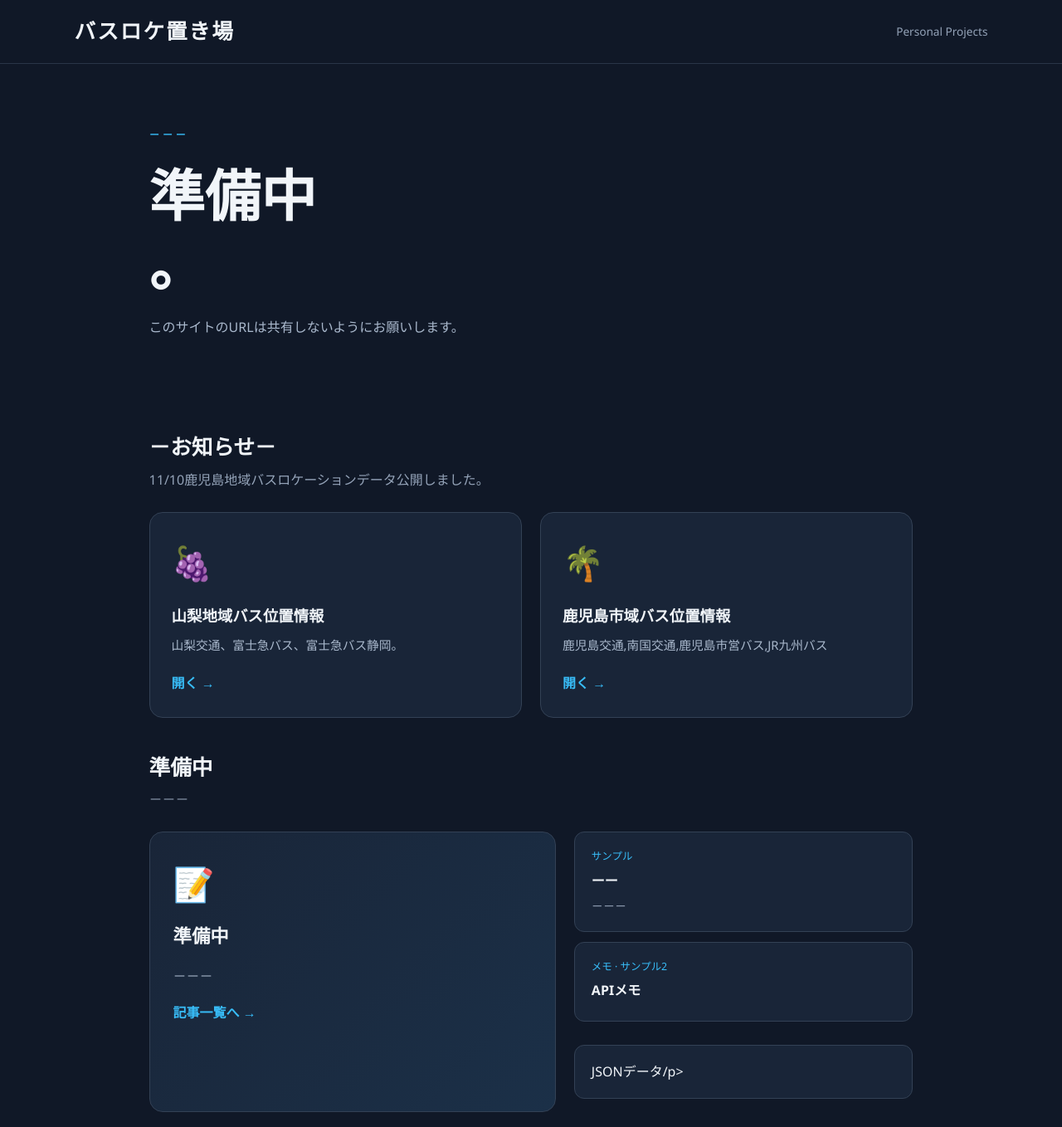
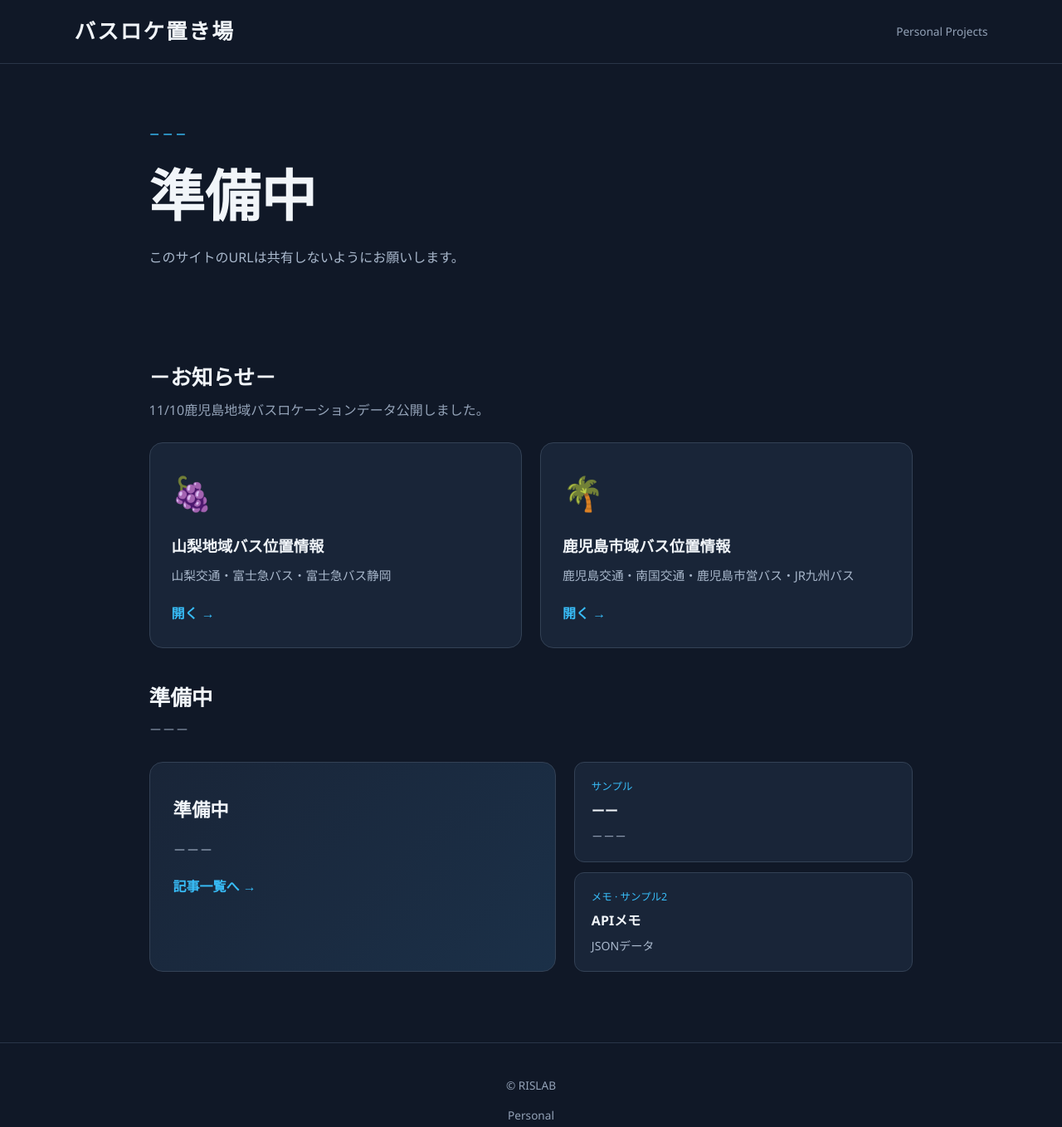
Before and after one commit to ryu1y/rislab, a plain HTML site: page index.html in a window 1280 px wide. Shown: the top 1358 px of the page at 83% size. Drawn offline with Linux system fonts and the light colour scheme.

Commit message:
Update index.html

```diff
--- a/index.html
+++ b/index.html
@@ -51,7 +51,7 @@
 
   <section class="hero">
     <div class="eyebrow">－－－</div>
-    <h1>準備中<br>。</h1>
+    <h1>準備中</h1>
     <p>このサイトのURLは共有しないようにお願いします。</p>
   </section>
 
@@ -64,7 +64,7 @@
       <a class="card" href="./yamanashi/">
         <div class="icon">🍇</div>
         <h3>山梨地域バス位置情報</h3>
-        <p>山梨交通、富士急バス、富士急バス静岡。</p>
+        <p>山梨交通・富士急バス・富士急バス静岡</p>
         <div class="link">開く →</div>
       </a>
       <!--
@@ -77,7 +77,7 @@
       <a class="card" href="./nangokukotsu/">
         <div class="icon">🌴</div>
         <h3>鹿児島市域バス位置情報</h3>
-        <p>鹿児島交通,南国交通,鹿児島市営バス,JR九州バス</p>
+        <p>鹿児島交通・南国交通・鹿児島市営バス・JR九州バス</p>
         <div class="link">開く →</div>
       </a>
       <!--
@@ -95,7 +95,7 @@
     </div>
     <section class="blog-feature">
       <div class="blog-intro">
-        <div class="icon">📝</div>
+        <div class="icon"></div>
         <h3>準備中</h3>
         <p>－－－</p>
         <a class="link" href="./blg/">記事一覧へ →</a>
@@ -109,7 +109,7 @@
         <a class="blog-item" href="./blog/articles/api-res.html">
           <div class="meta">メモ · サンプル2</div>
           <h3>APIメモ</h3>
-          <p>JSONデータ/p>
+          <p>JSONデータ</p>
         </a>
       </div>
     </section>
```
